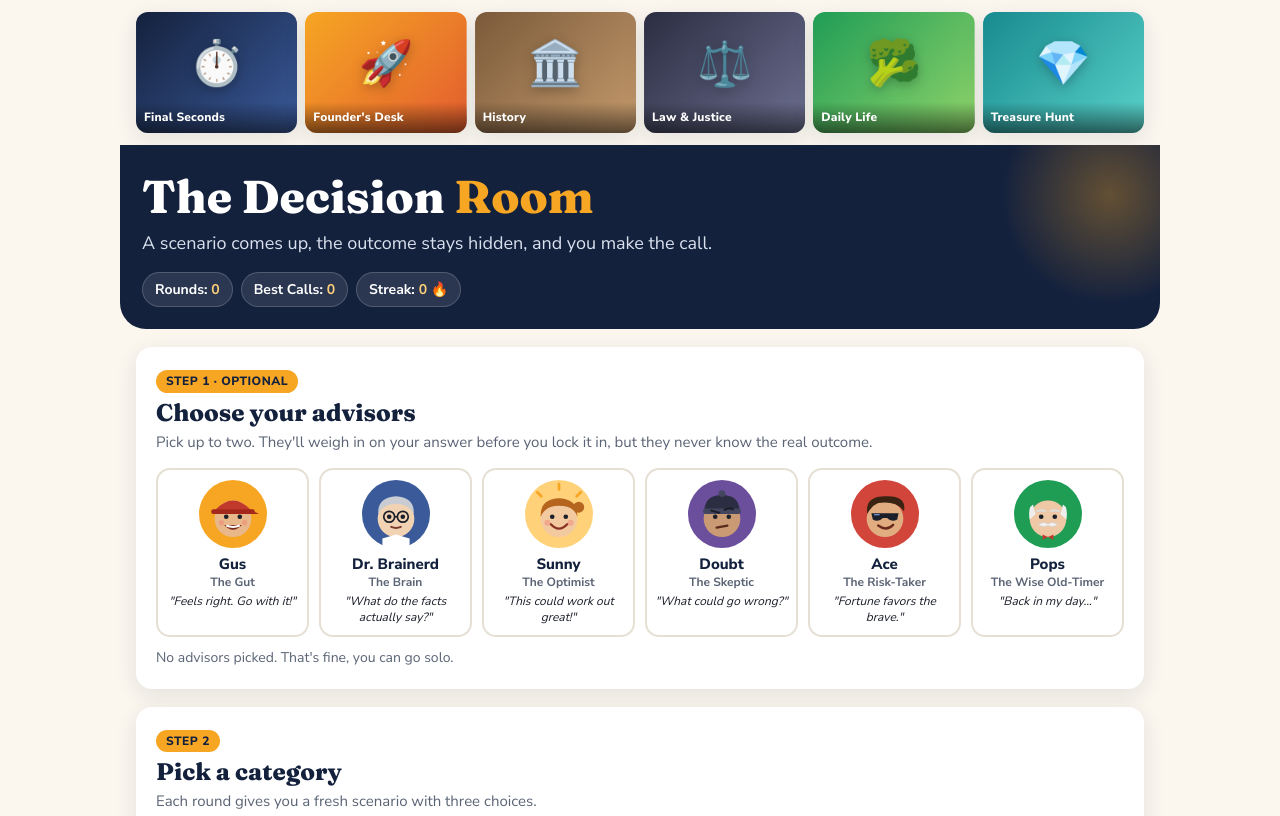
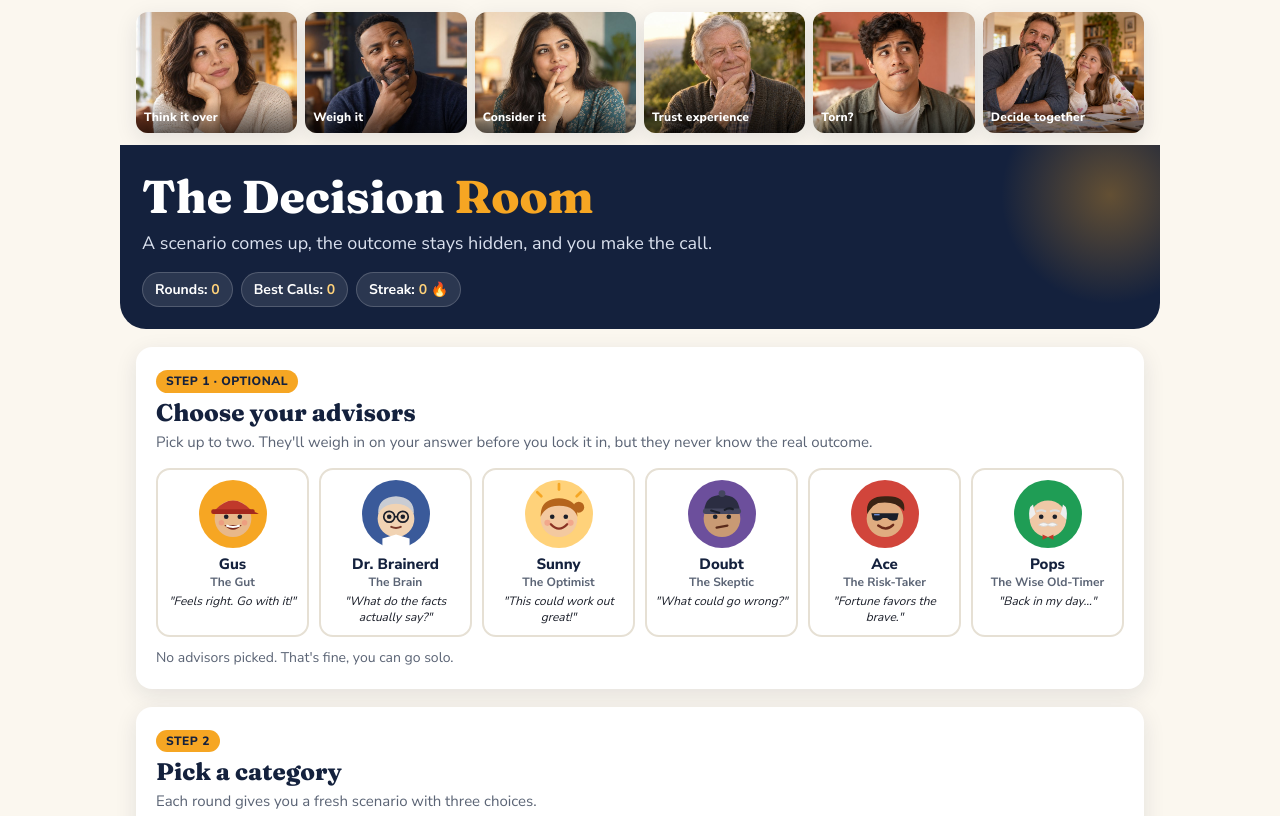
Before and after one commit to NuSpark-Wow/decision-room, a plain HTML site: page index.html in a window 1280 px wide. Shown: the top 816 px of the page. Drawn offline with Linux system fonts and the light colour scheme.

Commit message:
Add files via upload

```diff
--- a/index.html
+++ b/index.html
@@ -266,12 +266,12 @@ var ADV = [
 var ADVMAP = {}; ADV.forEach(function(a){ ADVMAP[a.id]=a; });
 
 var BANNER = [
-  {em:'⏱️', cap:'Final Seconds', g:'linear-gradient(135deg,#14213d,#3a5a9a)'},
-  {em:'🚀', cap:"Founder's Desk", g:'linear-gradient(135deg,#f6a623,#e35d2f)'},
-  {em:'🏛️', cap:'History', g:'linear-gradient(135deg,#7b5a3a,#c49a6c)'},
-  {em:'⚖️', cap:'Law & Justice', g:'linear-gradient(135deg,#2b2d42,#6c6f8f)'},
-  {em:'🥦', cap:'Daily Life', g:'linear-gradient(135deg,#1f9d55,#8fd36a)'},
-  {em:'💎', cap:'Treasure Hunt', g:'linear-gradient(135deg,#178a8f,#5ad1c9)'}
+  {em:'🤔', cap:'Think it over', g:'linear-gradient(135deg,#14213d,#3a5a9a)'},
+  {em:'⚖️', cap:'Weigh it', g:'linear-gradient(135deg,#f6a623,#e35d2f)'},
+  {em:'💭', cap:'Consider it', g:'linear-gradient(135deg,#7b5a3a,#c49a6c)'},
+  {em:'🧓', cap:'Trust experience', g:'linear-gradient(135deg,#2b2d42,#6c6f8f)'},
+  {em:'😬', cap:'Torn?', g:'linear-gradient(135deg,#1f9d55,#8fd36a)'},
+  {em:'👨‍👧', cap:'Decide together', g:'linear-gradient(135deg,#178a8f,#5ad1c9)'}
 ];
 
 /* ---------- Cartoon advisor faces (swap for images later if you like) ---------- */
```
Also changed, not shown: banner1.jpg (added), banner2.jpg (added), banner3.jpg (added), banner4.jpg (added), banner5.jpg (added), banner6.jpg (added).
